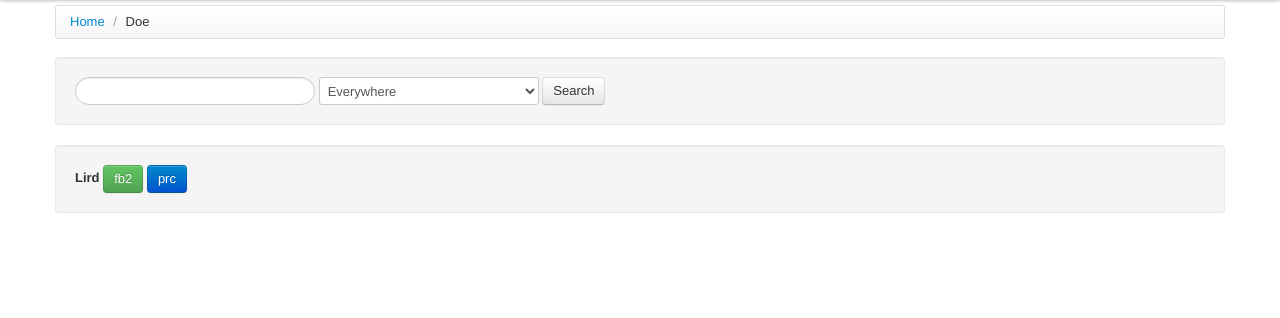
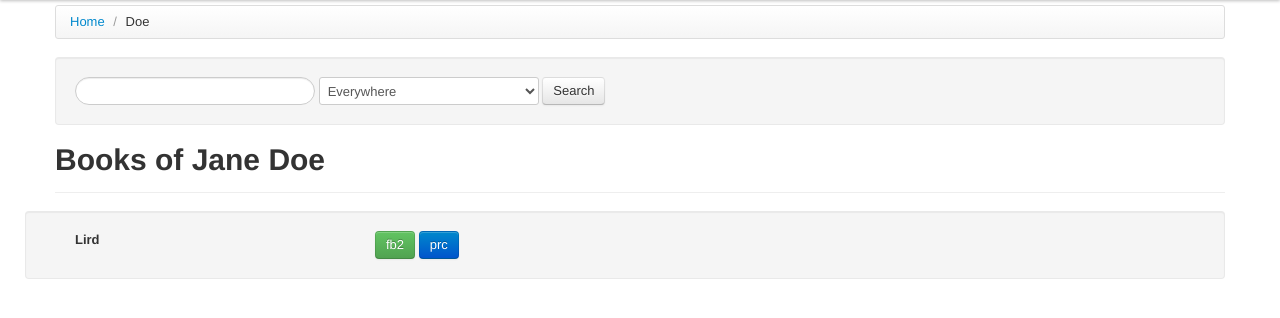
Before and after one commit to uvNikita/librarian, a Flask app: page /a/2 in a window 1280 px wide. Shown: the part 40-358 px from the top of the page. Run offline with Flask 2, Linux system fonts and the light colour scheme; data comes from the database, SQL or seed files in the repository; some libraries are stand-ins or nearby versions.

Commit message:
Fix author books page view

```diff
--- a/librarian/templates/books_list.html
+++ b/librarian/templates/books_list.html
@@ -2,10 +2,21 @@
 {% import "helpers.html" as h %}
 {% set path = [(url_for('main_page'), 'Home'), (url_for('author_books', author_id=author.author_id), author.last_name)] %}
 {% block body %}
+    <div class=page-header>
+        <h1>Books of {{ author.first_name }} {{author.last_name}} </h1>
+    </div>
+
     {% for book in books %}
-    <div class="well">
-        <strong> {{ book.title }} </strong> {{ book.sequence or "" }}
-        {{ h.download_buttons(book.book_id) }}
+    <div class="row well">
+        <div class="span3">
+            <strong> {{ book.title }} </strong> {{ book.sequence or "" }}
+        </div>
+
+        <div class="span3">
+            {{ book.sequence or "" }}
+        </div>
+
+        {{ h.download_buttons(book.book_id, div_class="span3") }}
     </div>
     {% endfor %}
 {% endblock %}
--- a/librarian/templates/helpers.html
+++ b/librarian/templates/helpers.html
@@ -1,5 +1,5 @@
-{% macro download_buttons(book_id) -%}
-    <span class="btn-toolbar" style="margin-top: 18px;">
+{% macro download_buttons(book_id, div_class="btn-toolbar") -%}
+    <span class="{{ div_class }}">
         <button class="btn btn-success" href="{{ url_for('get_fb2', book_id=book_id) }}">fb2</button>
         <button class="btn btn-primary" href="{{ url_for('get_prc', book_id=book_id) }}">prc</button>
     </span>
```
